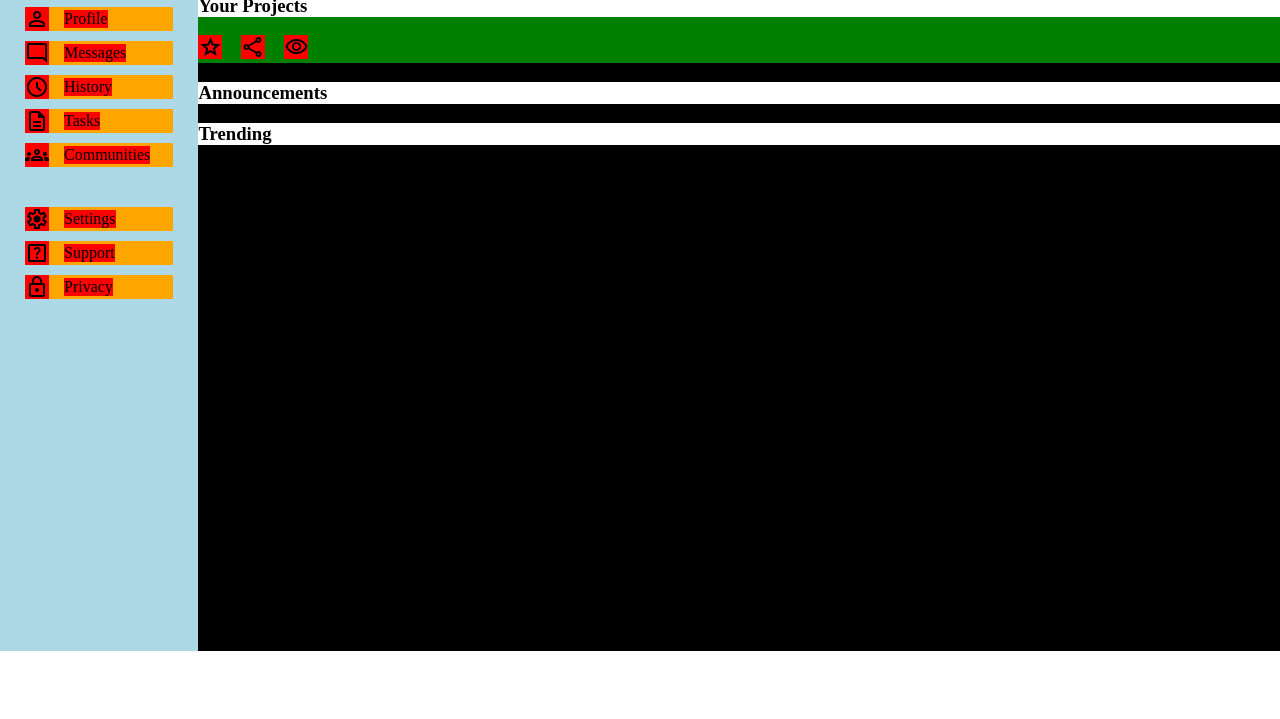
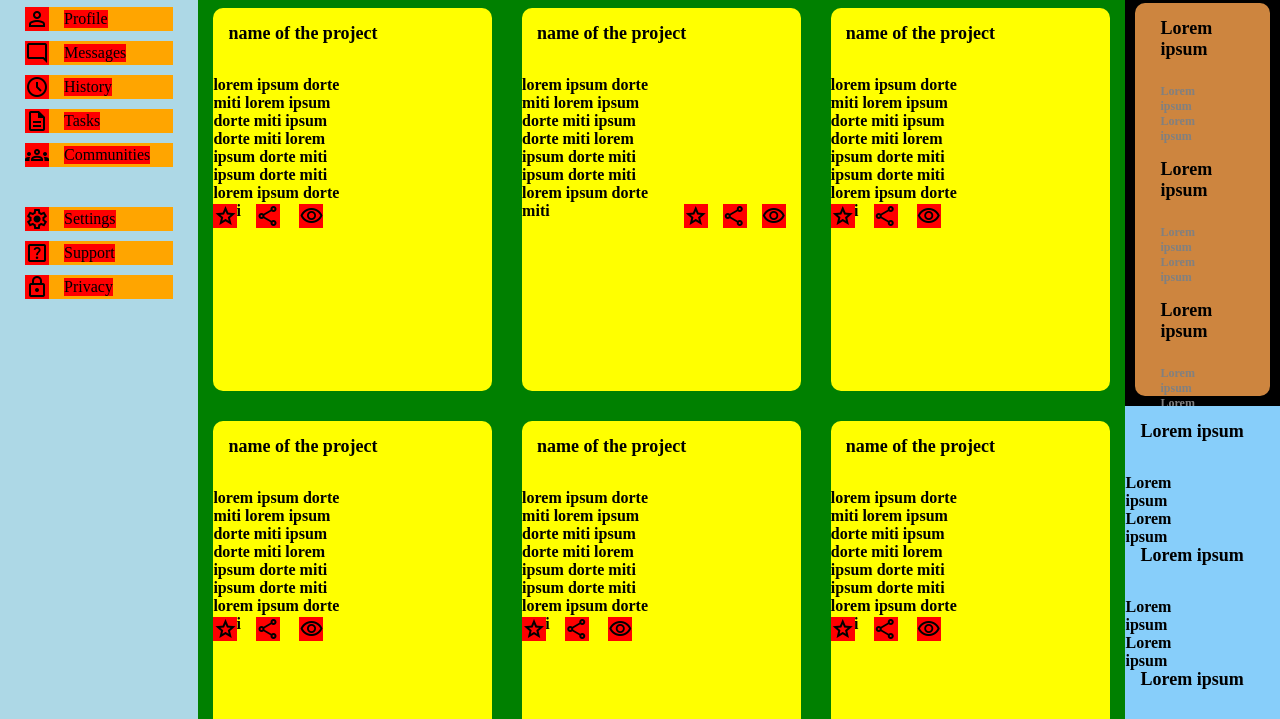
Before and after one commit to olisekw/admincontrol, a plain HTML site: page index.html in a window 1280 px wide. Shown: the part 149-868 px from the top of the page. Before the commit the page ends 800 px from the top, so only its background shows below. Drawn offline with nearby package versions, Linux system fonts and the light colour scheme.

Commit message:
[ css ] grid of contents
finished making grid

```diff
--- a/index.html
+++ b/index.html
@@ -55,22 +55,101 @@
       </div>
 
       <div class="contents">
+
         <div class="projects">
-          <h3>Your Projects</h3>
 
-          <div class="container">
+            <div class="project item-1">
+              <h4>name of the project</h4>
+              <p>
+                lorem ipsum dorte miti lorem ipsum dorte miti ipsum dorte miti lorem ipsum dorte miti ipsum dorte miti lorem ipsum dorte
+                miti
+              </p>
+              <span class="material-symbols-outlined"> star </span>
+              <span class="material-symbols-outlined"> share </span>
+              <span class="material-symbols-outlined"> visibility </span>
+            </div>
+            <div class="project item-2">
+              <h4>name of the project</h4>
+              <p>
+                lorem ipsum dorte miti lorem ipsum dorte miti ipsum dorte miti lorem ipsum dorte miti ipsum dorte miti lorem ipsum dorte
+                miti
+              </p>
+              <div class="icons">
+
+              <span class="material-symbols-outlined"> star </span>
+              <span class="material-symbols-outlined"> share </span>
+              <span class="material-symbols-outlined"> visibility </span>
+            </div>
+            </div>
+            <div class="project item-1">
+              <h4>name of the project</h4>
+              <p>
+                lorem ipsum dorte miti lorem ipsum dorte miti ipsum dorte miti lorem ipsum dorte miti ipsum dorte miti lorem ipsum dorte
+                miti
+              </p>
+              <span class="material-symbols-outlined"> star </span>
+              <span class="material-symbols-outlined"> share </span>
+              <span class="material-symbols-outlined"> visibility </span>
+            </div>
+            <div class="project item-1">
+              <h4>name of the project</h4>
+              <p>
+                lorem ipsum dorte miti lorem ipsum dorte miti ipsum dorte miti lorem ipsum dorte miti ipsum dorte miti lorem ipsum dorte
+                miti
+              </p>
+              <span class="material-symbols-outlined"> star </span>
+              <span class="material-symbols-outlined"> share </span>
+              <span class="material-symbols-outlined"> visibility </span>
+            </div>
+            <div class="project item-1">
+              <h4>name of the project</h4>
+              <p>
+                lorem ipsum dorte miti lorem ipsum dorte miti ipsum dorte miti lorem ipsum dorte miti ipsum dorte miti lorem ipsum dorte
+                miti
+              </p>
+              <span class="material-symbols-outlined"> star </span>
+              <span class="material-symbols-outlined"> share </span>
+              <span class="material-symbols-outlined"> visibility </span>
+            </div>
+            <div class="project item-1">
+              <h4>name of the project</h4>
+              <p>
+                lorem ipsum dorte miti lorem ipsum dorte miti ipsum dorte miti lorem ipsum dorte miti ipsum dorte miti lorem ipsum dorte
+                miti
+              </p>
               <span class="material-symbols-outlined"> star </span>
               <span class="material-symbols-outlined"> share </span>
               <span class="material-symbols-outlined"> visibility </span>
             </div>
           </div>
           <div class="announcements">
-          <h3>Announcements</h3>
+            <div class="announce">
+<h4>Lorem ipsum</h4>
+<p>Lorem ipsum Lorem ipsum  </p>
+
+<h4>Lorem ipsum</h4>
+<p>Lorem ipsum Lorem ipsum  </p>
+
+<h4>Lorem ipsum</h4>
+<p>Lorem ipsum Lorem ipsum  </p>
+            </div>
           </div>
           <div class="trending">
-          <h3>Trending</h3>
+            <div class="trend">
+
+            <h4>Lorem ipsum</h4>
+<p>Lorem ipsum Lorem ipsum  </p>
+
+<h4>Lorem ipsum</h4>
+<p>Lorem ipsum Lorem ipsum </p>
+
+<h4>Lorem ipsum</h4>
+<p>Lorem ipsum Lorem ipsum </p>
 </div>
           </div>
         </div>
+
+      </div>
+
   </body>
 </html>
--- a/styles.css
+++ b/styles.css
@@ -133,12 +133,77 @@ background-color: lightblue;
     margin-right: 2em;
 }
 
-
+/* used to place stuff better */
 .empty{
+  height: 1px;
     width: 60%;
+    background-color: gray;
 }
 
 /* was breaking for some reason, this fixes it */
 h2{
     white-space: nowrap;
 }
+
+/* contents projects etc */
+
+
+.contents{
+  height: 85%;
+  display: grid;
+  grid-template-columns:  2fr 2fr 2fr 1fr;
+  grid-template-rows: repeat(2, 50%);
+}
+.projects{
+grid-area: 1 / 1 / 3 /4;
+display: grid;
+grid-template-columns: repeat(auto-fit, 33.3%);
+grid-template-rows: repeat(2, 1fr)
+
+}
+.announcements{
+grid-area: 1 / 4 / 2 / 5;
+background-color: peru;
+margin: 10px;
+border-radius: 10px;
+}
+.trending{
+
+background-color: lightskyblue;
+grid-area: 2 / 4 / 3 / 5
+}
+
+
+.project{
+  border-radius: 10px;
+  background-color: yellow;
+  margin: 15px;
+
+
+
+}
+h4{
+  font-size: 1.125em;
+  margin: 15px;
+}
+p{
+  width: 50%;
+}
+
+
+
+.icons{
+  display: flex;
+  justify-content: end;
+}
+
+.announcements > * {
+  margin: 10px;
+}
+.announcements p {
+  margin-left: 15px;
+  margin-bottom: 10px;
+  color: gray;
+  font-size: 0.75em;
+
+}
```
Also changed, not shown: 1 other file. Lines whose indentation alone changed are shown as unchanged.
